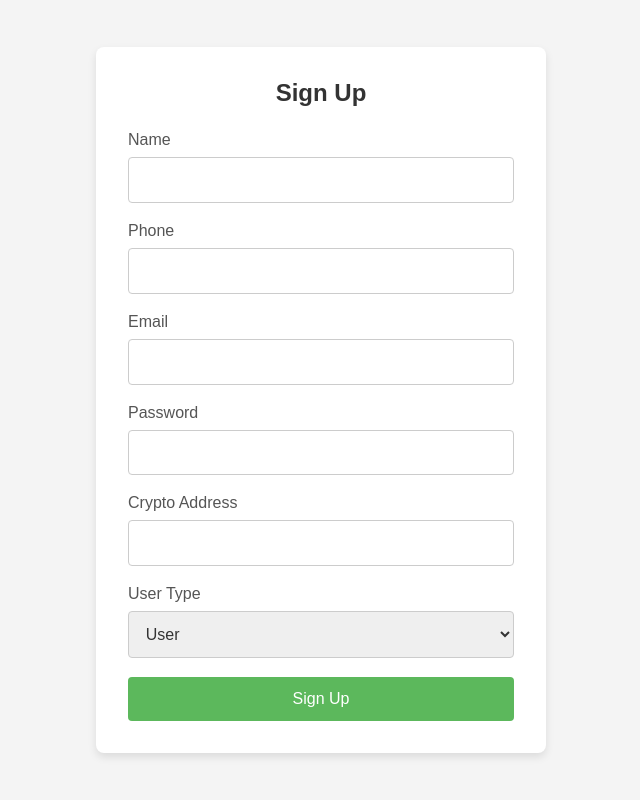
After one commit to Svpathak2005/IDT-Project, a Flask app: page /sign-up in a window 1280 px wide. The commit adds this page. Shown: the whole page, without its empty margins (319-959 px from the left). Run offline with Flask 3, Linux system fonts and the light colour scheme.

Commit message:
Flask completed login system routes and ui pending db feeding

```diff
--- a/src/flasky/routes.py
+++ b/src/flasky/routes.py
@@ -1,8 +1,10 @@
-from flask import Flask, jsonify, render_template, request
+from flask import Flask, jsonify, render_template, request, session, redirect, url_for
 from flask_cors import CORS
 from src.blockchain.nft import get_nft
+from keys import FLASK_SESSION_KEY
 
 app = Flask(__name__)
+app.secret_key = FLASK_SESSION_KEY
 CORS(app)
 
 
@@ -12,17 +14,37 @@ def ERROR():
 
 @app.route('/')
 def index():
-    return render_template('base.html')
+    if session.get('email'):
+        return render_template('base.html', home="active")
+    else:
+        return redirect(url_for('login'))
+
+
+@app.route('/login', methods=['GET', 'POST'])
+def login():
+    if (request.method == 'GET'):
+        return render_template('login.html')
+
+    else:
+        email = request.form.get('email')
+        password = request.form.get('password')
+        session['email'] = email
+        return redirect(url_for('index'))
+
+
+@app.route('/sign-up')
+def sign_up():
+    return render_template('sign-up.html')
 
 
 @app.route('/log')
 def log():
-    return render_template('log.html')
+    return render_template('log.html', log='active')
 
 
 @app.route('/nft_gallery')
 def nft_gallery():
-    return render_template('nft_gallery.html')
+    return render_template('nft_gallery.html', nft_gallery='active')
 
 
 @app.route('/fetch_nfts/<string:address>', methods=['GET'])
--- /dev/null
+++ b/src/flasky/static/style/sign-up.css
@@ -0,0 +1,77 @@
+* {
+  margin: 0;
+  padding: 0;
+  box-sizing: border-box;
+}
+
+body {
+  font-family: "Arial", sans-serif;
+  background-color: #f4f4f4;
+  display: flex;
+  justify-content: center;
+  align-items: center;
+  height: 100vh;
+}
+
+.signup-container {
+  background-color: white;
+  padding: 2rem;
+  border-radius: 8px;
+  box-shadow: 0 4px 8px rgba(0, 0, 0, 0.1);
+  width: 100%;
+  max-width: 450px;
+}
+
+.signup-form {
+  display: flex;
+  flex-direction: column;
+}
+
+h2 {
+  margin-bottom: 1.5rem;
+  text-align: center;
+  color: #333;
+}
+
+.input-group {
+  margin-bottom: 1.2rem;
+}
+
+.input-group label {
+  display: block;
+  margin-bottom: 0.5rem;
+  color: #555;
+}
+
+.input-group input,
+.input-group select {
+  width: 100%;
+  padding: 0.8rem;
+  border: 1px solid #ccc;
+  border-radius: 4px;
+  font-size: 1rem;
+  color: #333;
+}
+
+button {
+  padding: 0.8rem;
+  border: none;
+  border-radius: 4px;
+  background-color: #5cb85c;
+  color: white;
+  font-size: 1rem;
+  cursor: pointer;
+  transition: background-color 0.3s ease;
+}
+
+button:hover {
+  background-color: #4cae4c;
+}
+
+/* Responsive */
+@media (max-width: 600px) {
+  .signup-container {
+    padding: 1.5rem;
+    width: 90%;
+  }
+}
--- a/src/flasky/templates/log.html
+++ b/src/flasky/templates/log.html
@@ -4,8 +4,7 @@
 {% endblock %} {% block body %}
 
 <div class="container">
-  <h2>FootPrintX</h2>
-
+  <h2>&nbsp;</h2>
   <!-- Section 1: Emission Input -->
   <section>
     <h3>Calculate CO2 Emission</h3>
--- /dev/null
+++ b/src/flasky/templates/sign-up.html
@@ -0,0 +1,45 @@
+<!DOCTYPE html>
+<html lang="en">
+  <head>
+    <meta charset="UTF-8" />
+    <meta name="viewport" content="width=device-width, initial-scale=1.0" />
+    <title>Responsive Sign-Up Page</title>
+    <link rel="stylesheet" href="/static/style/sign-up.css" />
+  </head>
+  <body>
+    <div class="signup-container">
+      <form action="/signup" method="POST" class="signup-form">
+        <h2>Sign Up</h2>
+        <div class="input-group">
+          <label for="name">Name</label>
+          <input type="text" id="name" name="name" required />
+        </div>
+        <div class="input-group">
+          <label for="phone">Phone</label>
+          <input type="tel" id="phone" name="phone" required />
+        </div>
+        <div class="input-group">
+          <label for="email">Email</label>
+          <input type="email" id="email" name="email" required />
+        </div>
+        <div class="input-group">
+          <label for="password">Password</label>
+          <input type="password" id="password" name="password" required />
+        </div>
+        <div class="input-group">
+          <label for="crypto_add">Crypto Address</label>
+          <input type="text" id="crypto_add" name="crypto_add" required />
+        </div>
+        <div class="input-group">
+          <label for="user_type">User Type</label>
+          <select id="user_type" name="user_type" required>
+            <option value="user">User</option>
+            <option value="admin">Admin</option>
+            <option value="seller">Seller</option>
+          </select>
+        </div>
+        <button type="submit">Sign Up</button>
+      </form>
+    </div>
+  </body>
+</html>
```
Also changed, not shown: src/datahandler/datahelper.py (added, +83 -0 lines), src/flasky/static/style/login.css (added, +135 -0 lines), src/flasky/templates/base.html (+43 -50 lines), src/flasky/templates/login.html (added, +75 -0 lines).
